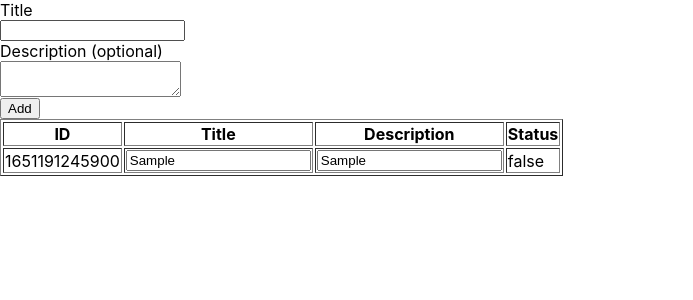
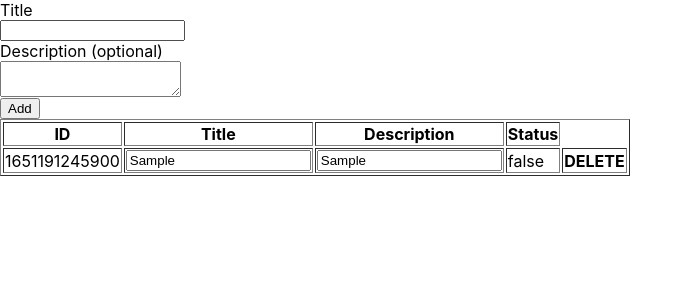
Before and after one commit to JacqueEvanderVentura/todo-react, a React (Create React App) app: page / in a window 1280 px wide. Both pictures are taken after typing "Sample", "Sample" into the empty fields and a click on the button "Add". Shown: the top 300 px of the page, without its empty margins (0-693 px from the left). Built offline with nearby package versions, Linux system fonts and the light colour scheme.

Commit message:
todos are now deletable; local CRUD done World Record; I now will spend the rest of the time designing the UI

```diff
--- a/src/Components/TodoList/TodoList.js
+++ b/src/Components/TodoList/TodoList.js
@@ -47,6 +47,7 @@ export const TodoList = ({ todos, dispatch }) => {
 
               <td onClick={()=>dispatch({type:ACTIONS.TOGGLE_STATUS, payload:{id: todo.id}})}>{todo.isDone.toString()}</td>
 
+              <td onClick={()=>dispatch({type: ACTIONS.DELETE_TODO, payload:{id:todo.id}})}><strong>DELETE</strong></td>
             </tr>
           );
         })}
--- a/src/Logic/reducer.js
+++ b/src/Logic/reducer.js
@@ -19,6 +19,9 @@ export default function reducer(state, action) {
     case ACTIONS.TOGGLE_STATUS:
       return state.map(todo=>todo.id=== action.payload.id?{...todo, isDone: !todo.isDone}:todo);
 
+    case ACTIONS.DELETE_TODO:
+      return state.filter(todo => todo.id !== action.payload.id)
+
     default:
       return state;
 
```
